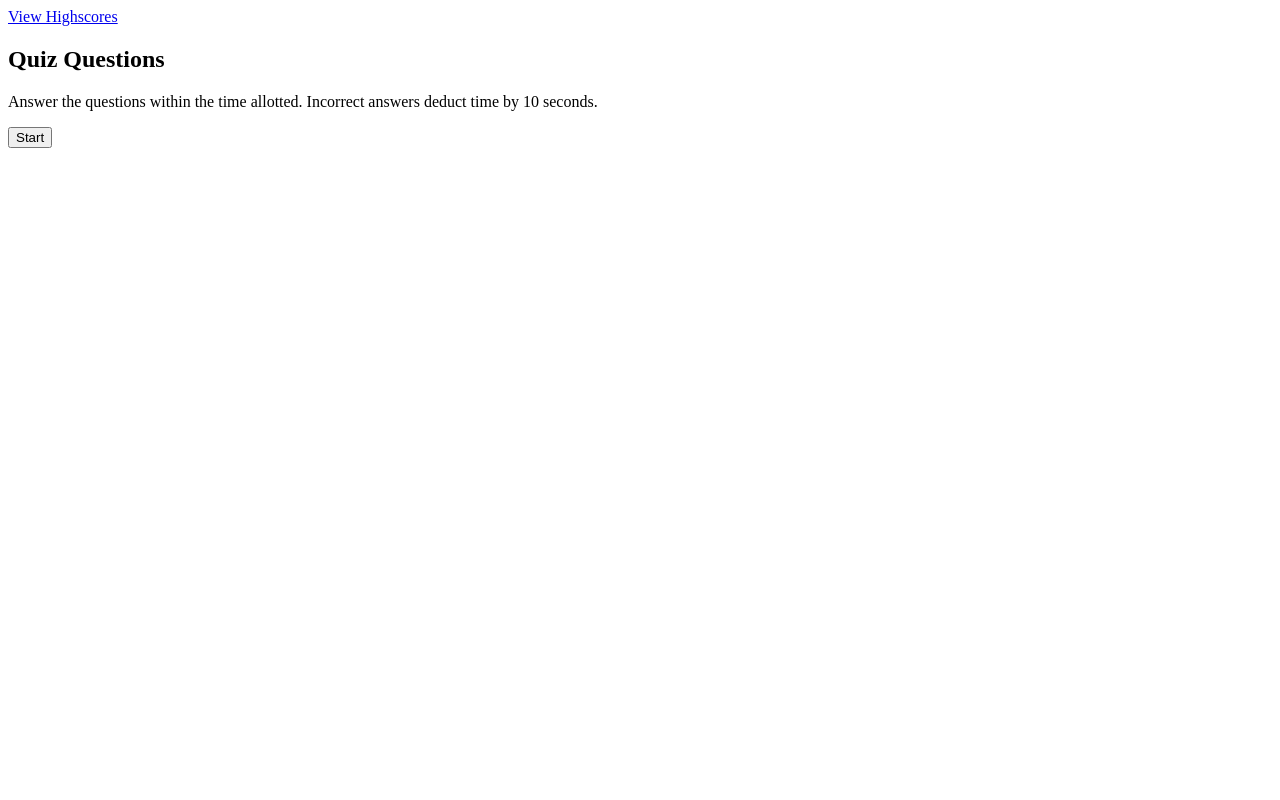
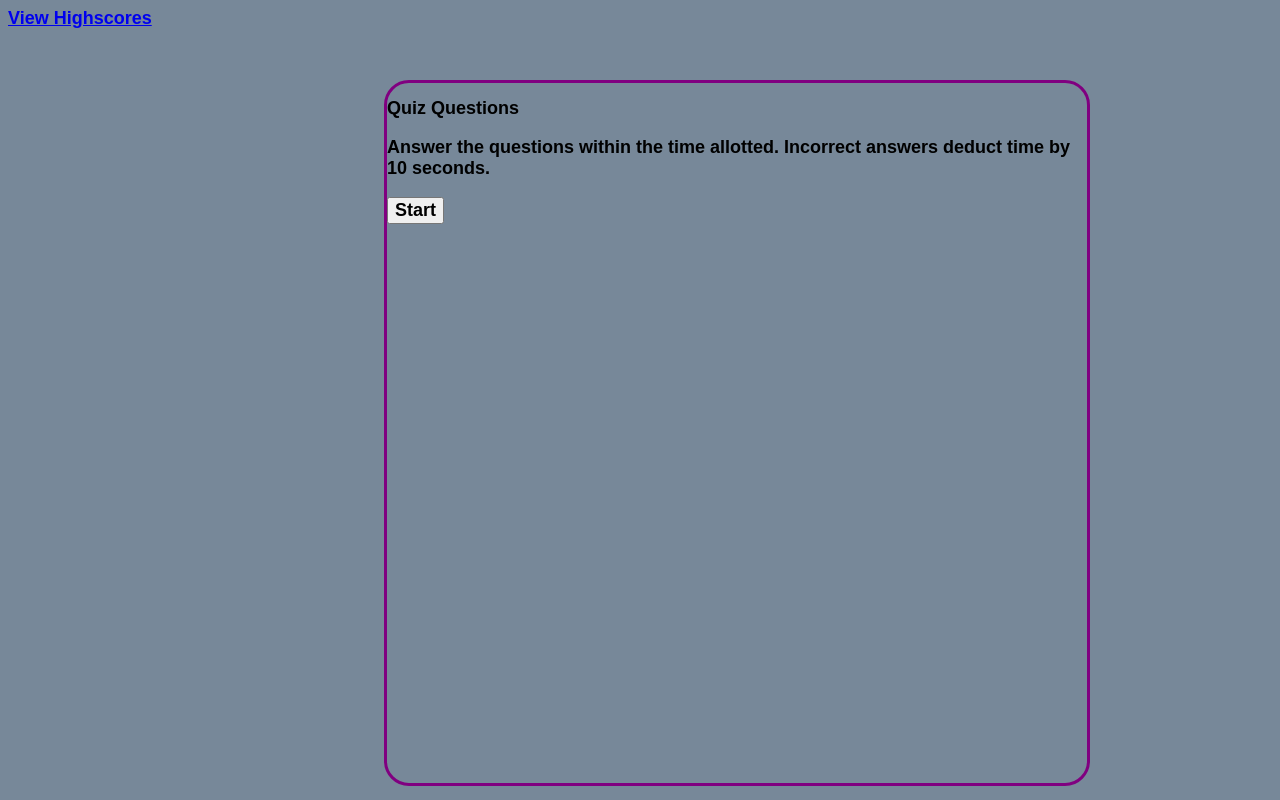
Before and after one commit to awalkosz/Quiz_Chal4, a plain HTML site: page index.html in a window 1280 px wide. Drawn offline with Linux system fonts and the light colour scheme.

Commit message:
updated names

```diff
--- a/quiz.html
+++ b/index.html
@@ -4,7 +4,7 @@
     <meta charset="UTF-8">
     <meta http-equiv="X-UA-Compatible" content="IE=edge">
     <meta name="viewport" content="width=device-width, initial-scale=1.0">
-    <link rel="stylesheet" href="/style.css">
+    <link rel="stylesheet" href="/quiz.css">
     <title>Timed Quiz</title>
 </head>
 <body>
--- a/quiz.css
+++ b/quiz.css
@@ -0,0 +1,22 @@
+* {
+    font-family: Arial, Helvetica, sans-serif;
+    font-weight: 600;
+    font-size: large;
+}
+
+body {
+    background-color: lightslategray;
+
+
+}
+
+#Block {
+    position: absolute;
+    left: 30%;
+    top: 10%;
+    width: 700px;
+    height: 700px;
+    border: 3px solid purple;
+    border-radius: 25px;
+
+}
```
Also changed, not shown: highscore.html (+1 -0 lines).
